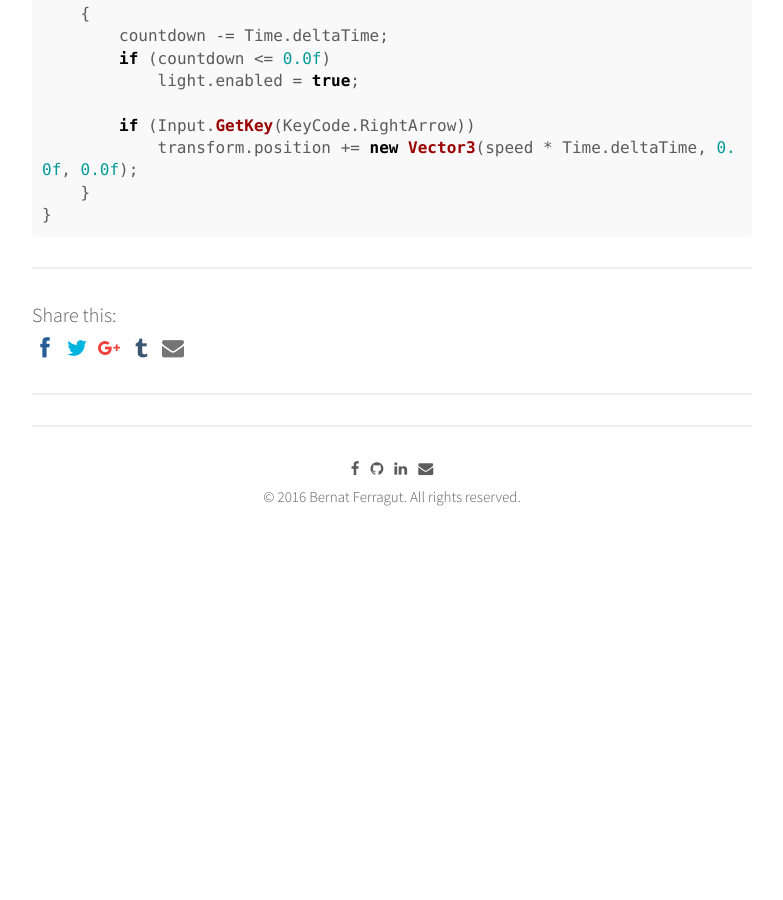
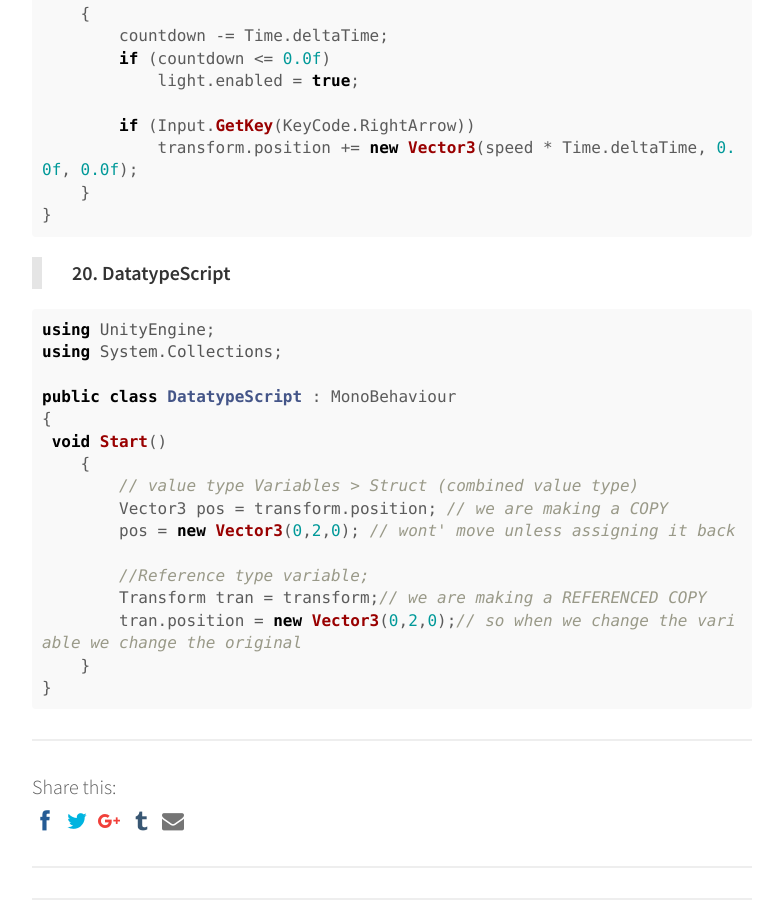
Before and after one commit to bernatferragut/FutureWeb-blog, a Jekyll site: the page built from _posts/30-11-16-VR-Scripting in Unity.md, in a window 1280 px wide and 900 px high, scrolled down 17232 px. Shown: the whole window, without its empty margins (248-1031 px from the left). Built offline with Jekyll 4.4.1, drawn with Linux system fonts in a browser that asks for light colours; nearby versions of some CDN libraries; comment, search, counter and statistics services are not loaded; before the commit the page ends 17841 px from its top, so only the background shows below that.

Commit message:
Update 30-11-16-VR-Scripting in Unity.md
DatatypeScript script

````diff
--- a/_posts/30-11-16-VR-Scripting in Unity.md
+++ b/_posts/30-11-16-VR-Scripting in Unity.md
@@ -777,3 +777,24 @@ public class UsingDeltaTime : MonoBehaviour
     }
 }
 ```
+
+> **20. DatatypeScript**
+
+```c#
+using UnityEngine;
+using System.Collections;
+
+public class DatatypeScript : MonoBehaviour
+{
+ void Start()
+    {
+        // value type Variables > Struct (combined value type)
+        Vector3 pos = transform.position; // we are making a COPY
+        pos = new Vector3(0,2,0); // wont' move unless assigning it back
+
+        //Reference type variable;
+        Transform tran = transform;// we are making a REFERENCED COPY
+        tran.position = new Vector3(0,2,0);// so when we change the variable we change the original
+    }
+}
+```
````
